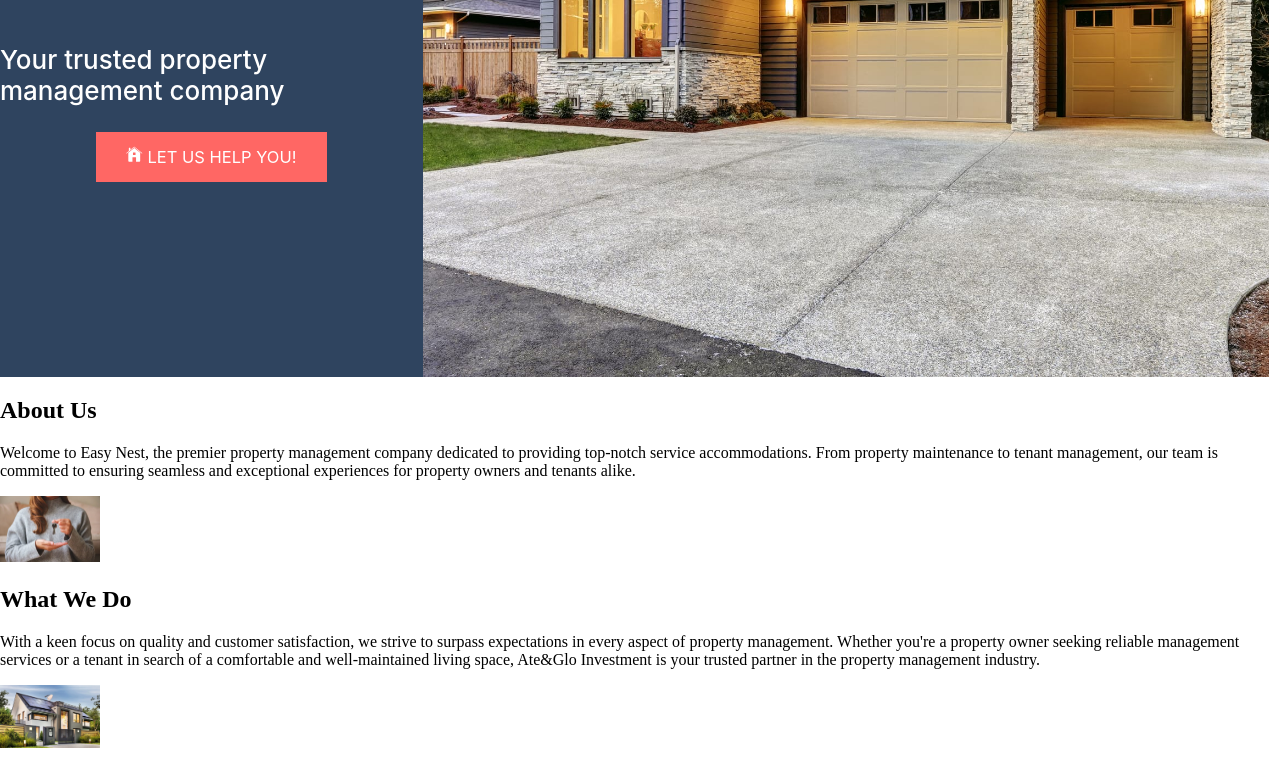
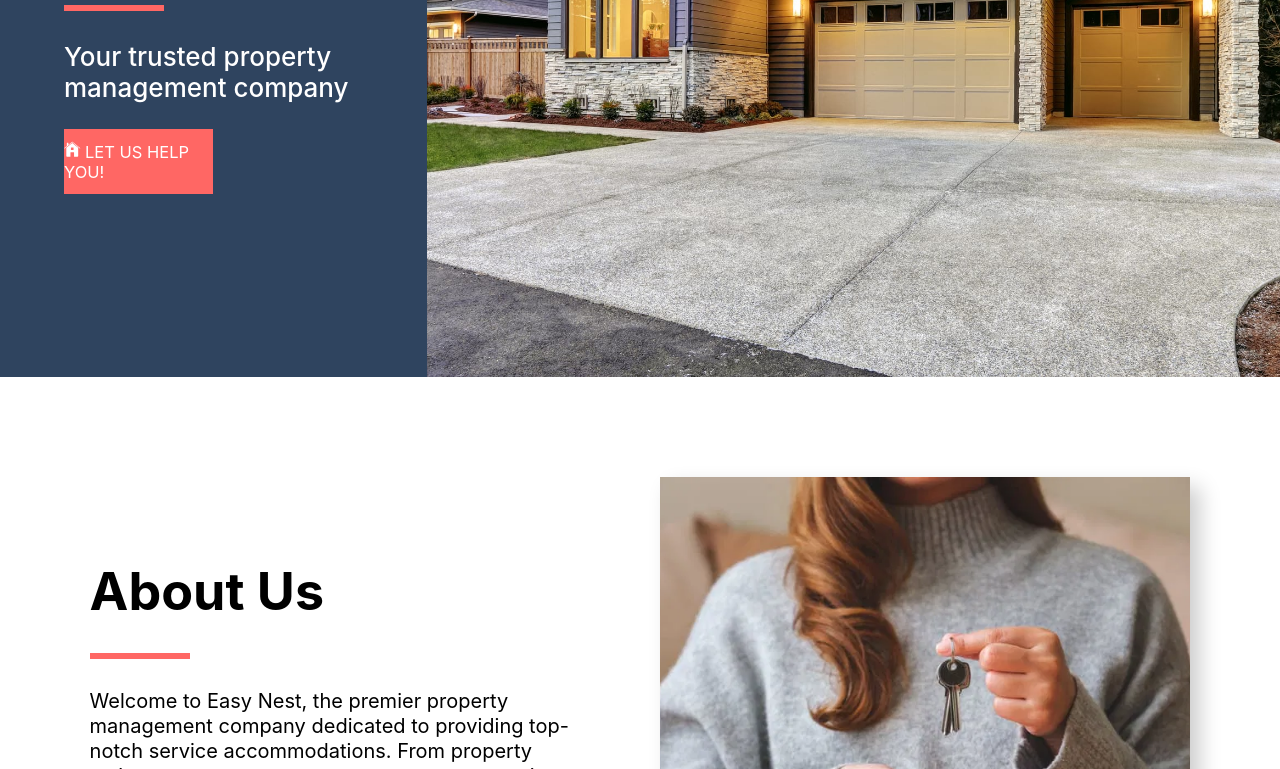
Before and after one commit to D4VID-01/Easy-Nest-Properties_proyectoModulo2, a plain HTML site: page index.html in a window 1280 px wide. Shown: the part 434-1203 px from the top of the page. Drawn offline with Linux system fonts and the light colour scheme.

Commit message:
Se añaden dos secciones más, -About Us- y -What We Do-, además de otros detalles en el código

```diff
--- a/index.html
+++ b/index.html
@@ -16,8 +16,8 @@
         <nav>
             <ul class="navSections">
                 <li><a href="#oneSection">Home</a></li>
-                <li><a href="">About</a></li>
-                <li><a href="">What We Do</a></li>
+                <li><a href="#twoSection">About</a></li>
+                <li><a href="#threeSection">What We Do</a></li>
                 <li><a href="">Services</a></li>
                 <li><a href="">Reviews</a></li>
                 <li><a href="">Contact</a></li>
@@ -31,11 +31,12 @@
         </nav>
     </header>
     <main>
-        <div class="space1"></div>
 <!-- Hyper texto de: Primera sección (Home) -->
         <section class="homeSection" id="oneSection">
+            <div class="homeContent">
                 <div class="homeDescription">
                     <h1>Welcome to EASY  NEST PROPERTIES</h1>
+                    <div class="homeLine"></div>
                     <p>Your trusted property management company</p>
                     <div class="homeButton">
                         <a href=""><svg xmlns="http://www.w3.org/2000/svg" viewBox="0 0 64 64" width="64" height="64">
@@ -48,28 +49,35 @@
                         </a>
                     </div>
                 </div>
+            </div>
             <div class="homeImg">
             </div>
         </section>
 <!-- Hyper texto de: Segunda sección (About Us) -->
-        <section>
-            <div>
+        <section class="aboutSection" id="twoSection">
+            <div class="aboutContent">
+                <div class="aboutDescription">
                     <h2>About Us</h2>
+                    <div class="aboutLine">
+                    </div>
                     <p>Welcome to Easy Nest, the premier property
                     management company dedicated to providing top-notch
                     service accommodations. From property maintenance to tenant
                     management, our team is committed to ensuring seamless and
                     exceptional experiences for property owners and tenants alike.</p>
                 </div>
-            <div>
-                <img src="Images/aboutUs.webp" alt="Perona con llave">
+                <div class="aboutImg">
+                    <img src="Images/aboutUs.webp" alt="Mujer con llave en mano">
+                </div>
             </div>
         </section>
 <!-- Hyper texto de: Tercera sección (What We Do) -->
-        <section>
-            <div></div>
-            <div>
+        <section class="whatSection" id="threeSection">
+            <div class="whatImg"></div>
+            <div class="whatContent">
+                <div class="whatDescription">
                     <h2>What We Do</h2>
+                    <div class="whatLine"></div>
                     <p>With a keen focus on quality and customer satisfaction, we strive to
                     surpass expectations in every aspect of property management.
                     Whether you're a property owner seeking reliable management
@@ -77,8 +85,6 @@
                     living space, Ate&Glo Investment is your trusted partner in the
                     property management industry.</p>
                 </div>
-            <div>
-                <img src="Images/whatWeDo.webp" alt="Fachada de casa">
             </div>
         </section>
 <!-- Hyper texto de: Cuarta sección (Services) -->
--- a/style.css
+++ b/style.css
@@ -1,7 +1,9 @@
 body{
     margin: 0;
     padding: 0;
+    font-family:'Inter','Inter', Arial, sans-serif;
 }
+
 /* Estilos de menú de navegación */
 
 header{
@@ -9,7 +11,7 @@ header{
     top:0;
     z-index: 1000;
     display: flex;
-    width: 100vw;
+    width: 100%;
     height: 79px;
     box-sizing: border-box;
     background-color: #2f445f;
@@ -19,7 +21,6 @@ header{
     padding: 0 15px;
     border-bottom: 1px solid #ff6764;
     overflow: hidden;
-    font-family:'Inter','Inter', Arial, sans-serif;
 }
 
 header div {
@@ -97,8 +98,8 @@ header li {
     fill: #ff6764;
 }
 
-.space1{
-    height: 79px;
+main{
+    padding-top: 79px;
 }
 
 /* Estilos de Sección 1 (Home) */
@@ -108,45 +109,70 @@ header li {
     display: flex;
     background-color: #2f445f ;
     height: 91.5vh;
-    width: 99.14vw;
+    width: 100%;
     padding: none;
     margin: none;
     color: white;
-    font-family:'Inter','Inter', Arial, sans-serif;
     overflow: hidden;
 }
 
-.homeDescription {
+.homeContent {
+    height: 100%;
+    box-sizing: border-box;
+    flex: 1;
+    display: flex;
+    align-items: center;
+    justify-content: center;
+}
+
+.homeContent .homeDescription {
     box-sizing: border-box;
     display: flex;
+    flex-direction: column;
+    background-color: #2f445f;
+    width: 70%;
+}
+
+.homeContent .homeDescription h1{
+    font-size: 40.48px;
+    font-weight: 700;
+    margin: 0;
+}
+
+.homeContent .homeLine {
+    border-top-color: rgb(255, 103, 100);
+    border-top-style: solid;
+    border-top-width: 6px;
+    box-sizing: border-box;
+    content: "";
+    font-size: 16.5px;
+    margin: 30px 0;
+    height: 6px;
+    line-height: 24.75px;
+    width: 100px;
+    }
+
+ .homeContent .homeDescription p {
+    font-size: 26px;
+    font-weight: 500;
+    margin-top: 0;
+}
+
+.homeContent .homeDescription .homeButton {
+    display: flex;
+    width: 50%;
+    box-sizing: border-box;
+    background-color: #ff6764;
     justify-content: center;
     align-items: center;
-    flex: 1;
-    overflow: hidden;
-    flex-direction: column;
-    height: 744px;
-}
-
-.homeDescription h1{
-    font-size: 40.48px;
-    font-weight: 700;
-    text-align: center;
-}
-
-.homeDescription p {
-    font-size: 26px;
-    font-weight: 500;
-}
-
-.homeDescription .homeButton {
-    box-sizing: border-box;
-    padding: 14.85px 30.525px;
-    background-color: #ff6764;
+    padding: 4% 0;
 }
 
 .homeDescription .homeButton a {
     color: white;
     text-decoration: none;
+    margin: 0;
+    padding: 0;
 }
 
 .homeDescription .homeButton svg {
@@ -159,6 +185,7 @@ header li {
 .homeDescription .homeButton span {
    font-size: 16.5px;
    font-weight: 400;
+   margin: 0;
 }
 
 .homeImg {
@@ -172,6 +199,144 @@ header li {
     height: auto;
 }
 
+/* Estilos de Sección 2 (About Us) */
+
+.aboutSection {
+    box-sizing: border-box;
+    background-color: white;
+    height: 640px;
+    padding: 100px 0;
+    display: flex ;
+    justify-content: center;
+}
+
+.aboutContent {
+    width: 1290px;
+    height: 100%;
+    display: grid;
+    grid-template-columns: 1fr 1fr;
+    gap: 40px;
+    margin: 0 7%;
+}
+.aboutSection .aboutDescription {
+    display: flex;
+    flex-direction: column;
+    box-sizing: border-box;
+    height: 440px;
+   justify-content: center;
+}
+
+.aboutSection .aboutDescription h2 {
+    font-size: 52px;
+    font-weight: 700;
+    overflow-wrap: break-word;
+    padding: 0;
+    margin: 0;
+}
+
+.aboutSection .aboutDescription p {
+    font-size: 1.25rem;
+    overflow-wrap: break-word;
+    line-height: 25px;
+    padding: 0;
+    margin: 0;
+    margin-bottom: -5px;
+}
+
+.aboutLine {
+border-top-color: rgb(255, 103, 100);
+border-top-style: solid;
+border-top-width: 6px;
+box-sizing: border-box;
+content: "";
+font-size: 16.5px;
+margin: 30px 0;
+height: 6px;
+line-height: 24.75px;
+width: 100px;
+}
+
+.aboutSection .aboutImg {
+    box-sizing: border-box;
+    height: 440px;
+    width: auto;
+    overflow: hidden;
+    box-shadow: 10px 10px 20px rgba(0, 0, 0, 0.2);
+}
+
+.aboutSection .aboutImg img {
+    width: 100%;
+    height: 100%;
+    object-fit: cover;
+    object-position: center;
+}
+
+
+/* Estilos de Sección 3 (What We Do) */
+
+.whatSection {
+    box-sizing: border-box;
+    width: 100%;
+    height: 76vh;
+    display: flex;
+}
+
+.whatImg {
+    flex: 1;
+    background-image: url(Images/whatWeDo.webp);
+    overflow: hidden;
+    background-size: cover;
+    background-position: center;
+    background-repeat: no-repeat;
+}
+
+.whatContent {
+    box-sizing: border-box;
+    flex: 1;
+    background-color:#2f445f;
+    color: white;
+
+    display: flex;
+    align-items: center;
+}
+
+.whatContent .whatDescription {
+    box-sizing: border-box;
+    padding: 15%;
+    margin: 0;
+}
+
+.whatContent .whatDescription h2{
+    font-size: 52px;
+    margin: 0;
+    padding: 0;
+}
+
+.whatLine {
+    border-top-color: rgb(255, 103, 100);
+    border-top-style: solid;
+    border-top-width: 6px;
+    box-sizing: border-box;
+    content: "";
+    font-size: 16.5px;
+    margin: 30px 0;
+    height: 6px;
+    line-height: 24.75px;
+    width: 100px;
+    }
+
+.whatContent .whatDescription p{
+    font-size: 1.25rem;
+    overflow-wrap: break-word;
+    line-height: 25px;
+    padding: 0;
+    margin: 0;
+    margin-bottom: -5px;
+}
+
+
+
+
 
 
 
```
Lines whose indentation alone changed are shown as unchanged.
